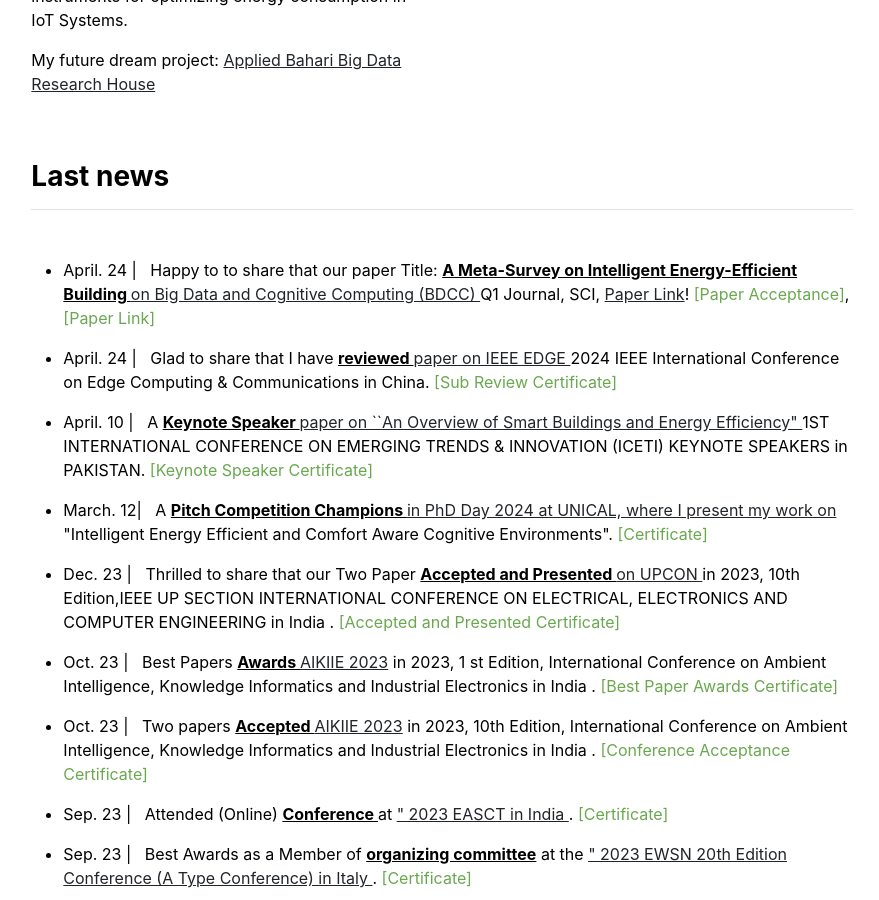
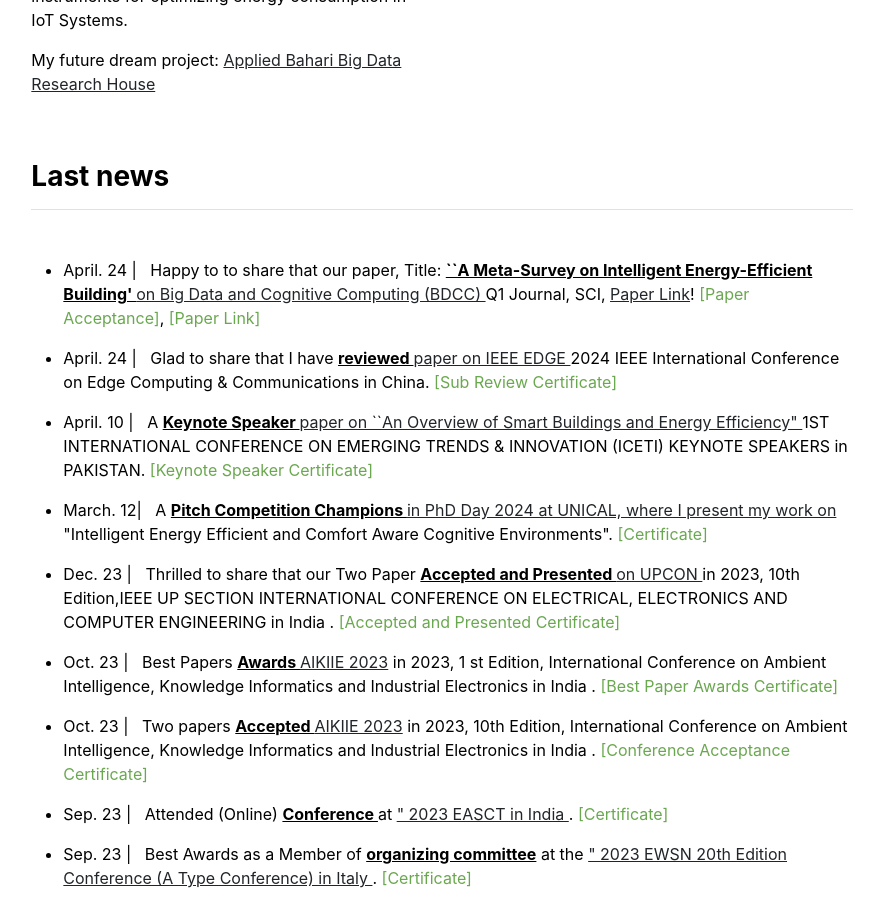
Before and after one commit to babulcseian/babulcseian.github.io, a Jekyll site: the page built from index.md, in a window 1280 px wide and 900 px high, scrolled down 1391 px. Shown: the whole window, without its empty margins (198-1077 px from the left). Built offline with Jekyll 4.4.1, drawn with Linux system fonts in a browser that asks for light colours; a style sheet for code colours, icons or effects is not loaded.

Commit message:
Update news.yml

```diff
--- a/_data/news.yml
+++ b/_data/news.yml
@@ -1,5 +1,5 @@
 
-- {message: 'April. 24 | &nbsp; Happy to to share that our paper Title: <u><b> A Meta-Survey on Intelligent Energy-Efficient Building </b></u> <a class="other" href="https://www.mdpi.com/2504-2289/8/8/83"> on Big Data and Cognitive Computing (BDCC) </a> Q1 Journal, SCI</a>, <a class="other"https://www.mdpi.com/2504-2289/8/8/83">Paper Link</a>! <a class="paper" href="publications/papers/Acceptance-Certificate-A Meta-Survey on Intelligent Energy-Efficient Buildings by Md Babul Islam.pdf">[Paper Acceptance]</a>, <a class="paper" href="https://www.mdpi.com/2504-2289/8/8/83">[Paper Link]</a>', last: '1'}
+- {message: 'April. 24 | &nbsp; Happy to to share that our paper, Title: <u><b> ``A Meta-Survey on Intelligent Energy-Efficient Building'' </b></u> <a class="other" href="https://www.mdpi.com/2504-2289/8/8/83"> on Big Data and Cognitive Computing (BDCC) </a> Q1 Journal, SCI</a>, <a class="other"https://www.mdpi.com/2504-2289/8/8/83">Paper Link</a>! <a class="paper" href="publications/papers/Acceptance-Certificate-A Meta-Survey on Intelligent Energy-Efficient Buildings by Md Babul Islam.pdf">[Paper Acceptance]</a>, <a class="paper" href="https://www.mdpi.com/2504-2289/8/8/83">[Paper Link]</a>', last: '1'}
 - {message: 'April. 24 | &nbsp; Glad to share that I have <u><b> reviewed </b></u> <a class="other" href="https://services.conferences.computer.org/2024/"> paper on IEEE EDGE </a> 2024 IEEE International Conference on Edge Computing & Communications in China</a>. <a class="paper" href="publications/Certificate/IEEE_EDGE_Md Babul Islam_2024.pdf">[Sub Review Certificate]</a>', last: '1'}
 - {message: 'April. 10 | &nbsp; A <u><b> Keynote Speaker </b></u> <a class="other" href="https://www.aieys.com/iceti/speakers.html"> paper on ``An Overview of Smart Buildings and Energy Efficiency" </a> 1ST INTERNATIONAL CONFERENCE ON EMERGING TRENDS & INNOVATION (ICETI) KEYNOTE SPEAKERS in PAKISTAN</a>. <a class="paper" href="publications/Certificate/Md Babul Islam_ICETI 2024.pdf">[Keynote Speaker Certificate]</a>', last: '1'}
 - {message: 'March. 12| &nbsp; A <u><b> Pitch Competition Champions </b></u> <a class="other" href="https://www.unical.it/phd-day-2024/"> in PhD Day 2024 at UNICAL, where I present my work on </a> "Intelligent Energy Efficient and Comfort Aware Cognitive Environments"</a>. <a class="paper" href="publications/Certificate/Phd Day 2024 Pitch Competition 2024 .png">[Certificate]</a>', last: '1'}
```
